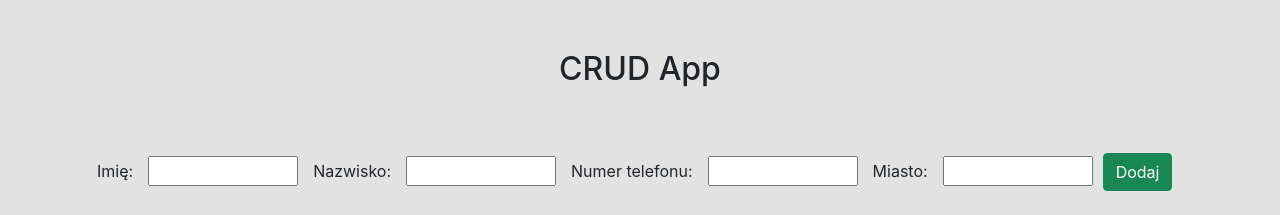
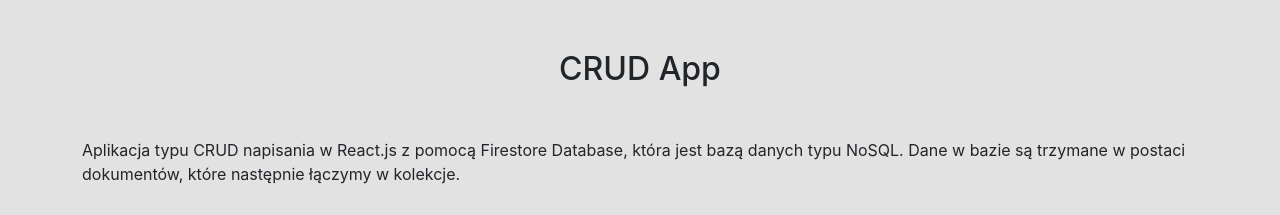
Before and after one commit to kamilmuzyka91/symmetrical-tribble, a React (Create React App) app: page / in a window 1280 px wide. Shown: the top 215 px of the page. Built offline with nearby package versions, Linux system fonts and the light colour scheme; no server answers; the database is empty.

Commit message:
fix dependencies

```diff
--- a/package.json
+++ b/package.json
@@ -9,7 +9,6 @@
     "firebase": "^9.22.1",
     "react": "^18.2.0",
     "react-dom": "^18.2.0",
-    "react-firebase": "^2.2.8",
     "react-scripts": "5.0.1",
     "web-vitals": "^2.1.4"
   },
--- a/src/App.js
+++ b/src/App.js
@@ -97,6 +97,9 @@
   return (
     <div className='container'>
       <h2>CRUD App</h2>
+      <p>Aplikacja typu CRUD napisania w React.js z pomocą Firestore Database, która jest bazą danych typu NoSQL. Dane w bazie są trzymane w postaci dokumentów, które następnie łączymy w kolekcje.
+
+      </p>
       <div>
       <div className="hoverClass">
         <label>
```
Also changed, not shown: src/assets/kolekcja.png (added), 1 other file (tests, documents, lock files or other folders).
